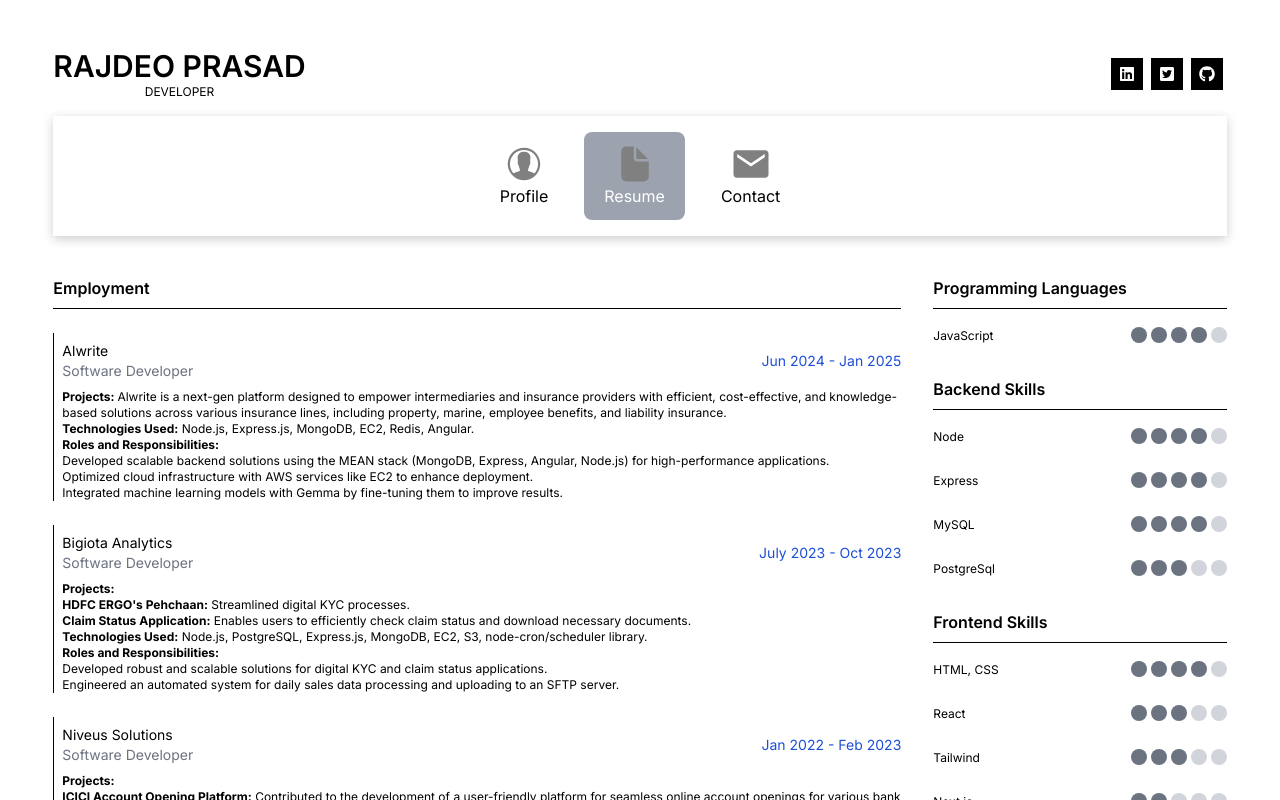
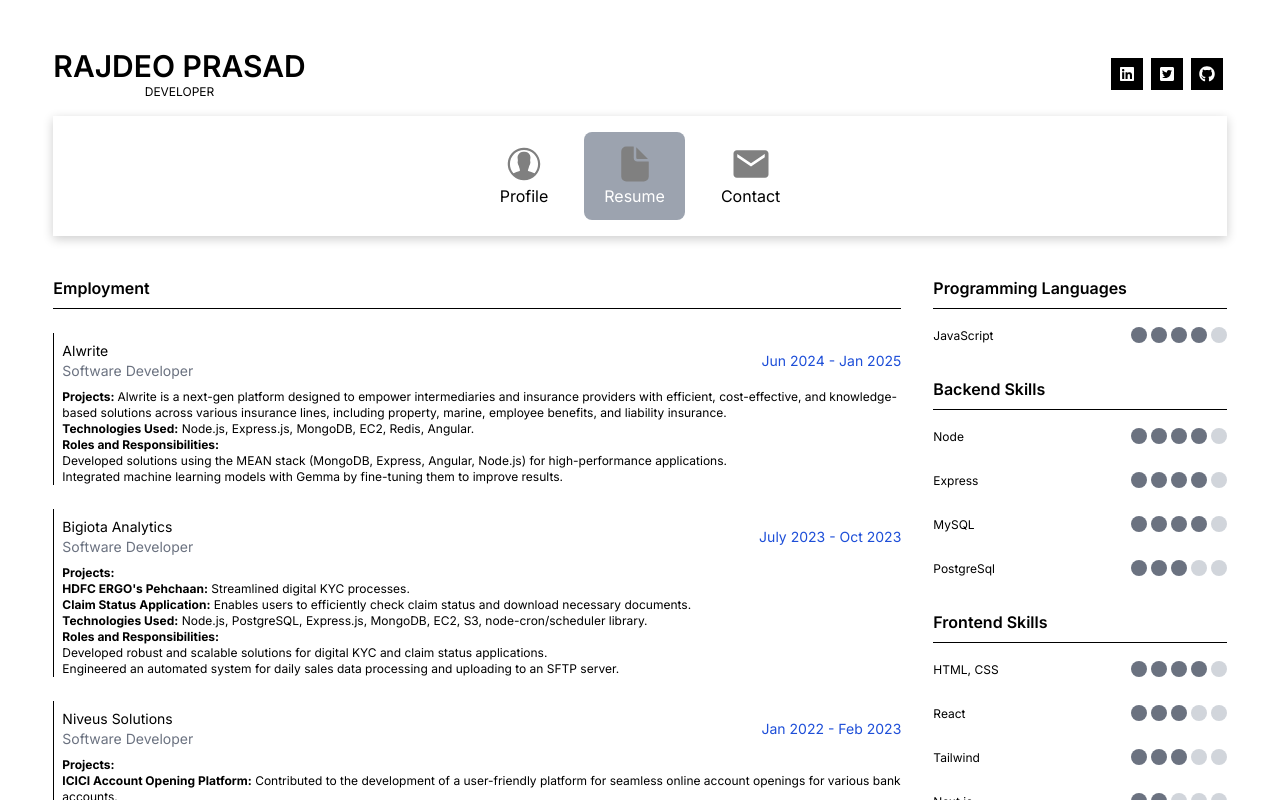
Before and after one commit to formalrajdeo/rajdeoprasad, a Next.js app: page /resume in a window 1280 px wide. Shown: the top 800 px of the page. Built offline with nearby package versions, Linux system fonts and the light colour scheme.

Commit message:
Update PERSONAL_DATA.js

```diff
--- a/constants/PERSONAL_DATA.js
+++ b/constants/PERSONAL_DATA.js
@@ -8,8 +8,7 @@ export const PERSONAL_DATA = {
 <p><strong>Technologies Used:</strong> Node.js, Express.js, MongoDB, EC2, Redis, Angular.</p>
 <p><strong>Roles and Responsibilities:</strong></p>
 <ul>
-  <li>Developed scalable backend solutions using the MEAN stack (MongoDB, Express, Angular, Node.js) for high-performance applications.</li>
-  <li>Optimized cloud infrastructure with AWS services like EC2 to enhance deployment.</li>
+  <li>Developed solutions using the MEAN stack (MongoDB, Express, Angular, Node.js) for high-performance applications.</li>
   <li>Integrated machine learning models with Gemma by fine-tuning them to improve results.</li>
 </ul>
 `,
```
